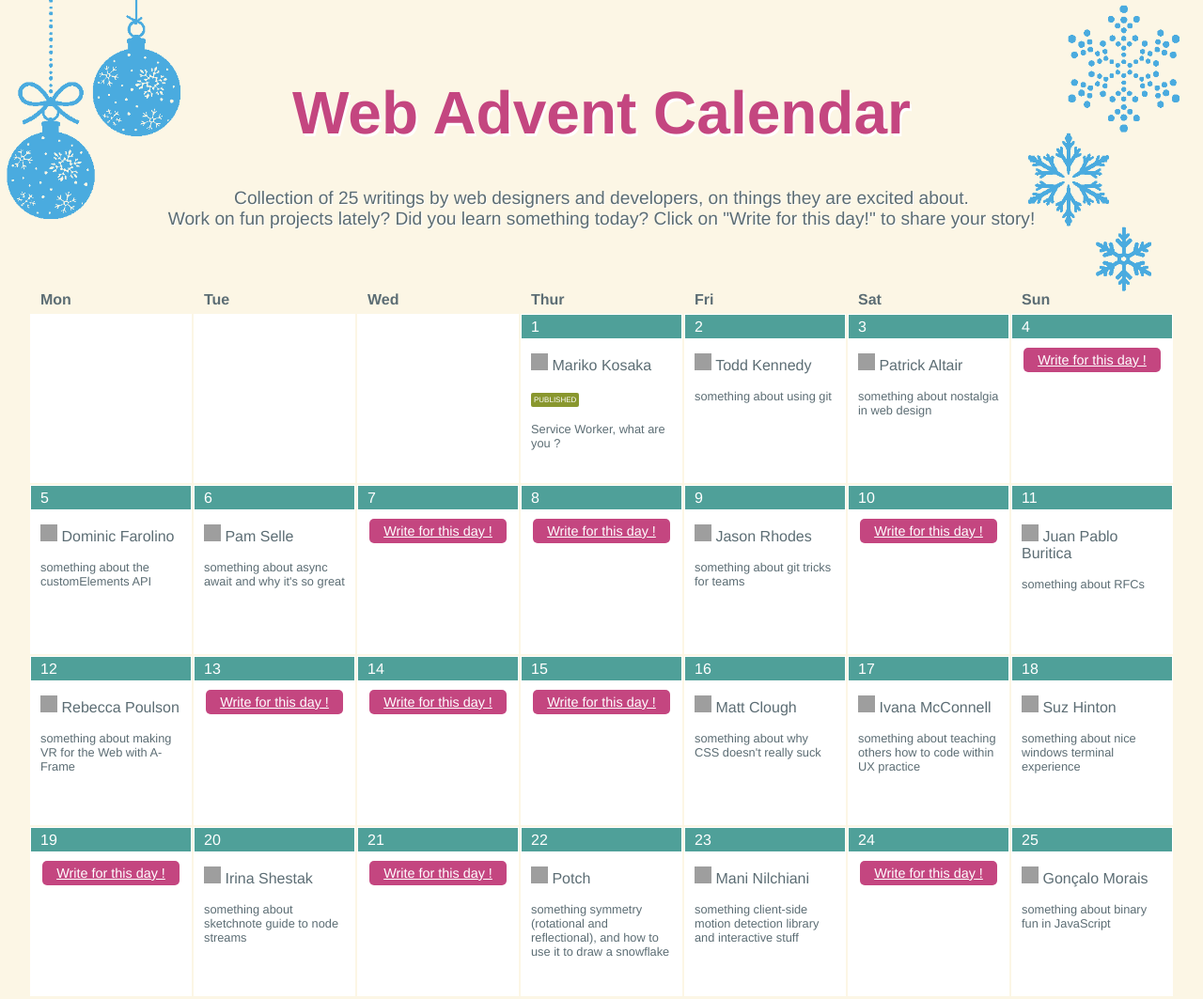
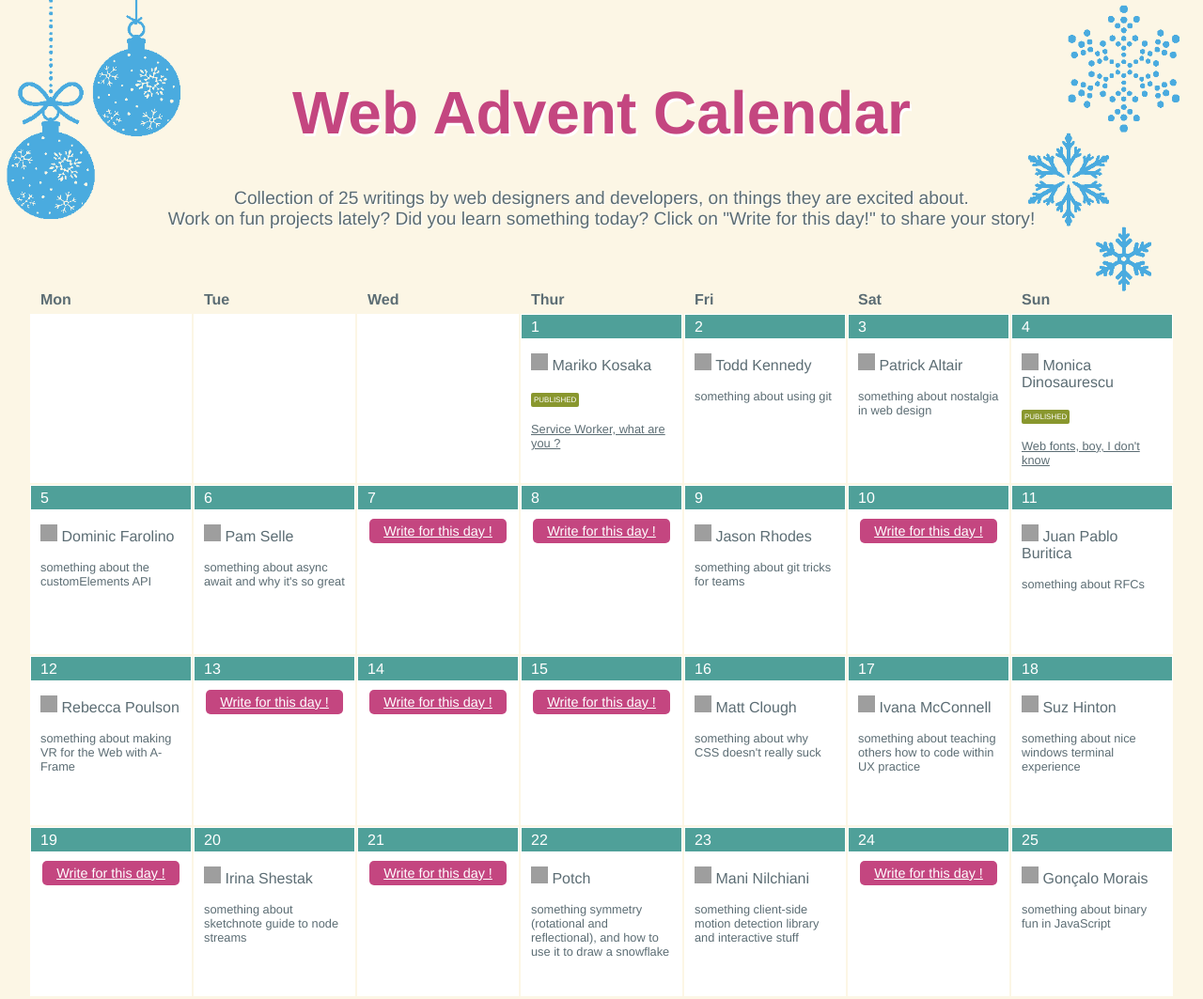
Before and after one commit to kosamari/web.advent.today, a plain HTML site: page index.html in a window 1280 px wide. Shown: the top 1063 px of the page at 94% size. Drawn offline with Linux system fonts and the light colour scheme; grey boxes are pictures that could not be loaded.

Commit message:
add @notwaldorf's post to Day 4

```diff
--- a/index.html
+++ b/index.html
@@ -55,7 +55,11 @@
         </td>
         <td>
           <p class="calendar_date">4</p>
-          <div class="calendar_join"><a class="btn" href="https://github.com/kosamari/web.advent.today/issues/4">Write for this day !</a></div>
+          <div class="calendar_content">
+            <p class="entry_author"><a href="https://twitter.com/notwaldorf"><img src="https://avatars0.githubusercontent.com/u/1369170" width=18 height=18> Monica Dinosaurescu</a></p>
+            <p><span class="pub_label">published</span></p>
+            <p class="entry_title"><a href="https://meowni.ca/posts/web-fonts/" title="">Web fonts, boy, I don't know</a></p>
+          </div>
         </td>
       </tr>
       <tr>
--- a/style.css
+++ b/style.css
@@ -88,7 +88,12 @@ footer a {
 }
 .calendar_content a:hover {
   text-decoration: underline;
+  cursor: pointer;
 }
+.entry_title a {
+  text-decoration: underline;
+}
+
 .pub_label {
   font-size:0.5em;
   display: inline-block;
```
